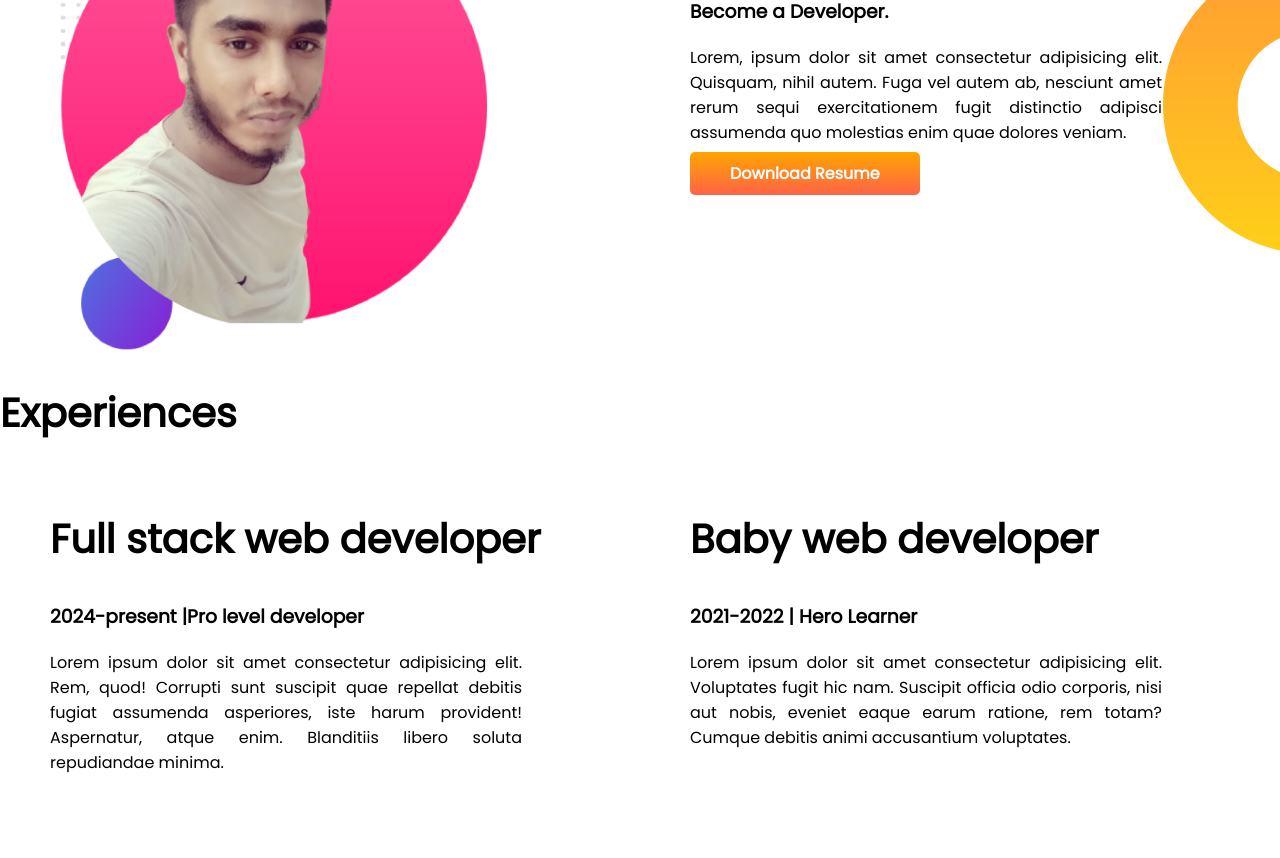
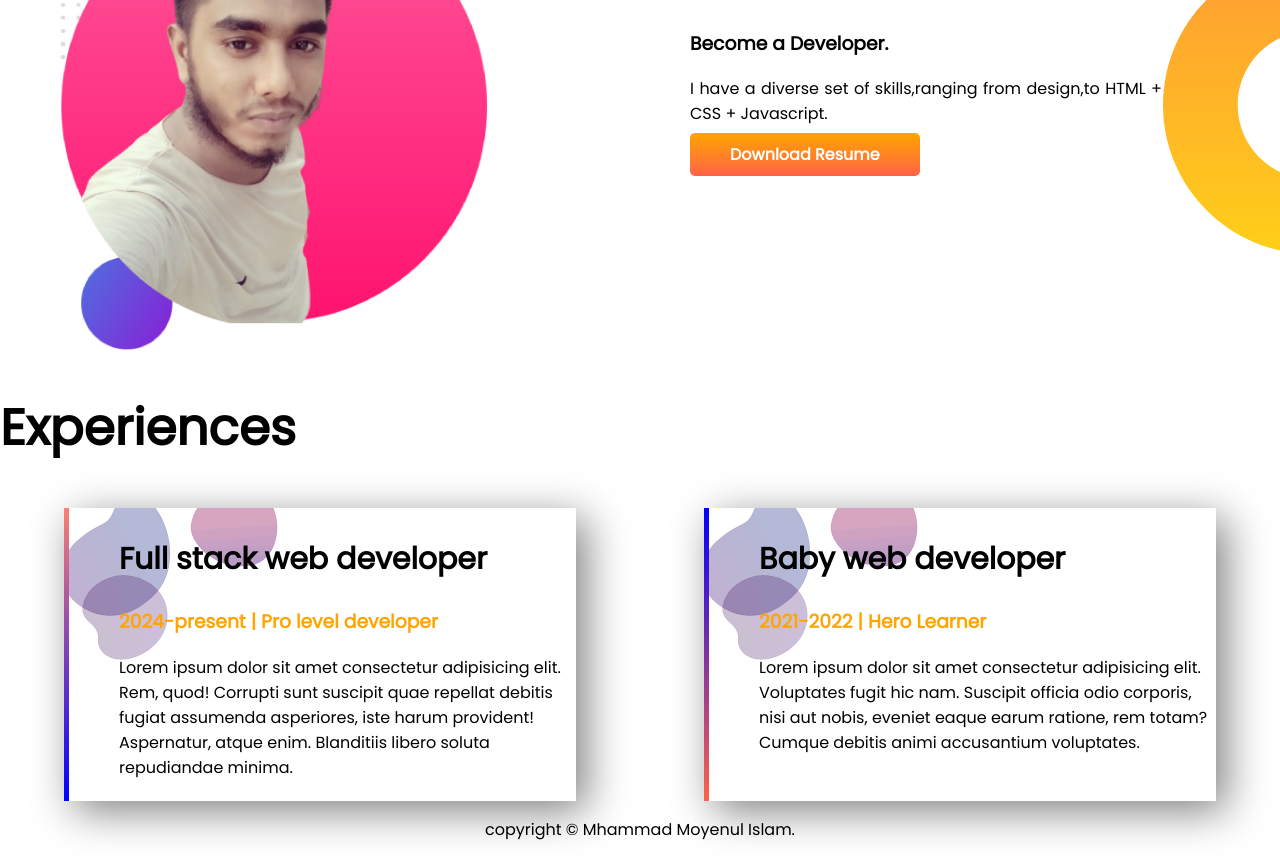
Before and after one commit to Moyen75/developer-portfolio, a plain HTML site: page index.html in a window 1280 px wide. Shown: the part 615-1473 px from the top of the page. Before the commit the page ends 1406 px from the top, so only its background shows below. Drawn offline with Linux system fonts and the light colour scheme.

Commit message:
complete

```diff
--- a/index.html
+++ b/index.html
@@ -19,8 +19,7 @@
             <h1>Welcome to</h1>
             <h1><span class="orange">Moyen75</span> World!</h1>
             <h3>Web Designer and Developer.</h3>
-            <p>I am Moyenul Islam.I live in a village called Abudia.It's so far from District headquarter.At last ,I
-                want to be a web developer. </p>
+            <p>Hello! I am Moyenul Islam.I live in a village called Abudia.I am a web developer. </p>
             <a class="link-button" target="_blank" href="https://web.facebook.com/profile.php?id=100006908957877">HIRE
                 ME</a>
         </div>
@@ -35,34 +34,36 @@
         <div class="half-width">
             <h1>Dream Big</h1>
             <h3>Become a Developer.</h3>
-            <p>Lorem, ipsum dolor sit amet consectetur adipisicing elit. Quisquam, nihil autem. Fuga vel autem ab,
-                nesciunt amet rerum sequi exercitationem fugit distinctio adipisci assumenda quo molestias enim quae
-                dolores veniam.</p>
+            <p>I have a diverse set of skills,ranging from design,to HTML + CSS + Javascript.</p>
             <a class="link-button" target="_blank"
                 href="https://web.facebook.com/profile.php?id=100006908957877">Download Resume</a>
         </div>
     </section>
-    <section class="experience">
+    <section class="experience-area">
         <h1>Experiences</h1>
         <div class="fexible-container">
-            <div class="half-width">
-                <h1>Full stack web developer</h1>
-                <h3>2024-present |Pro level developer</h3>
+            <div id="stack-item" class="experience-item">
+                <h2>Full stack web developer</h2>
+                <h3 class="orange">2024-present | Pro level developer</h3>
                 <p>Lorem ipsum dolor sit amet consectetur adipisicing elit. Rem, quod! Corrupti sunt suscipit quae
                     repellat
                     debitis fugiat assumenda asperiores, iste harum provident! Aspernatur, atque enim. Blanditiis libero
                     soluta repudiandae minima.</p>
             </div>
-            <div class="half-width">
-                <h1>Baby web developer</h1>
-                <h3>2021-2022 | Hero Learner</h3>
+            <div id="dev-item" class="experience-item">
+                <h2>Baby web developer</h2>
+                <h3 class="orange">2021-2022 | Hero Learner</h3>
                 <p>Lorem ipsum dolor sit amet consectetur adipisicing elit. Voluptates fugit hic nam. Suscipit officia
                     odio
                     corporis, nisi aut nobis, eveniet eaque earum ratione, rem totam? Cumque debitis animi accusantium
                     voluptates.</p>
             </div>
         </div>
+
     </section>
+    <footer class="main-footer">
+        <p>copyright &copy; Mhammad Moyenul Islam.</p>
+    </footer>
 </body>
 
 </html>
--- a/style.css
+++ b/style.css
@@ -3,7 +3,10 @@ body{
     margin: 0;
 }
 h1{
-    font-size: 40px;
+    font-size: 50px;
+}
+h2{
+    font-size: 30px;
 }
 .orange{
     color: orange;
@@ -11,6 +14,16 @@ h1{
 .fexible-container{
     display: flex;
 
+}
+.experience-item{
+    width: 40%;
+    margin-left: 5%;
+    margin-right: 5%;
+    padding: 5px;
+    padding-left: 50px;
+    box-shadow: 10px 10px 40px gray;
+    background-image: url(images/moyen.png);
+    background-repeat: no-repeat;
 }
 .hire-me{
     background-image: url(images/top-banner.png);
@@ -43,3 +56,17 @@ h1{
     background-position: right;
 
 }
+
+#stack-item{
+    border-left: 5px solid;
+    border-image: linear-gradient(salmon,blue);
+    border-image-slice: 1;
+}
+#dev-item{
+    border-left: 5px solid;
+    border-image: linear-gradient(blue,tomato);
+    border-image-slice: 1;
+}
+.main-footer p{
+    text-align: center;
+}
```
